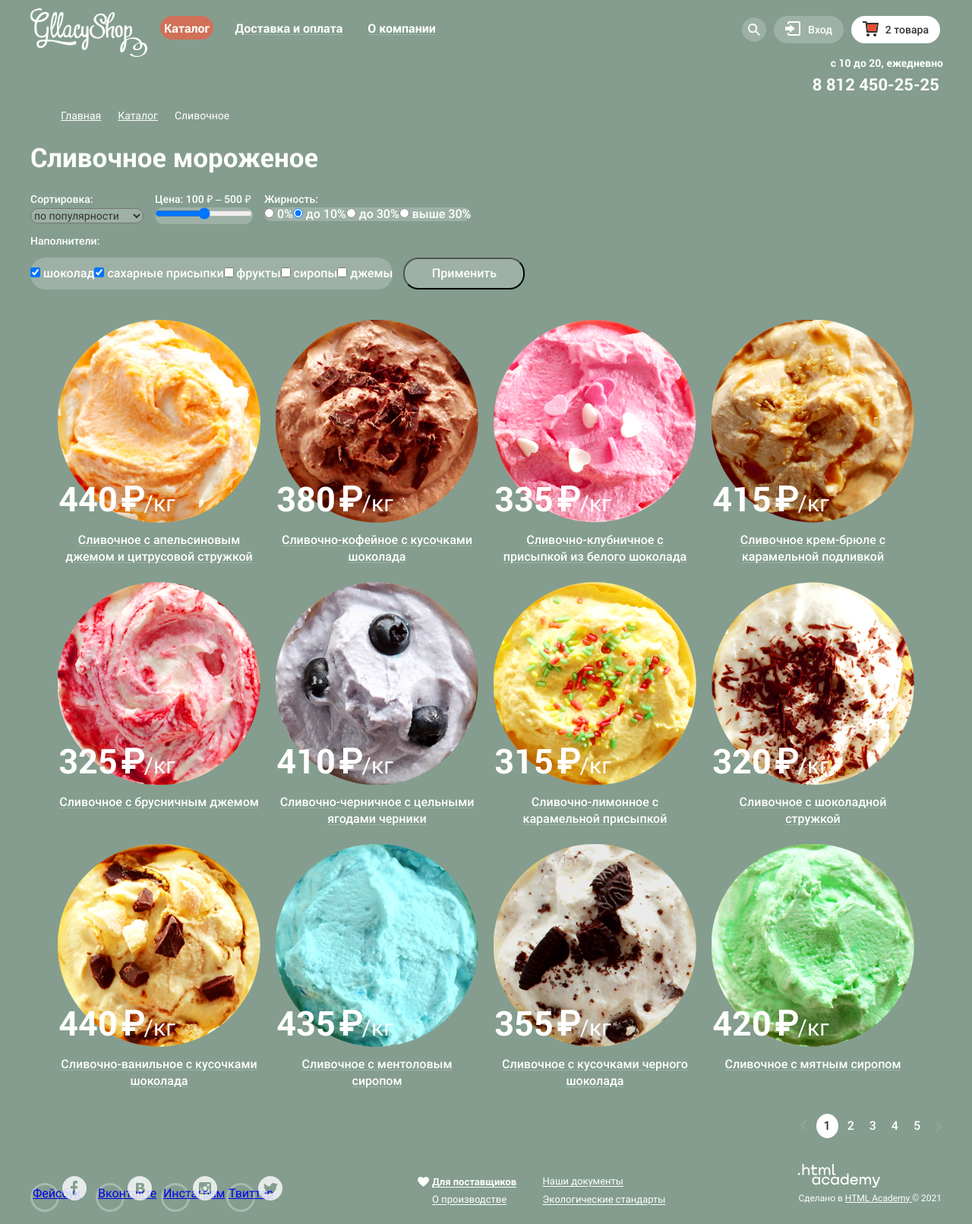
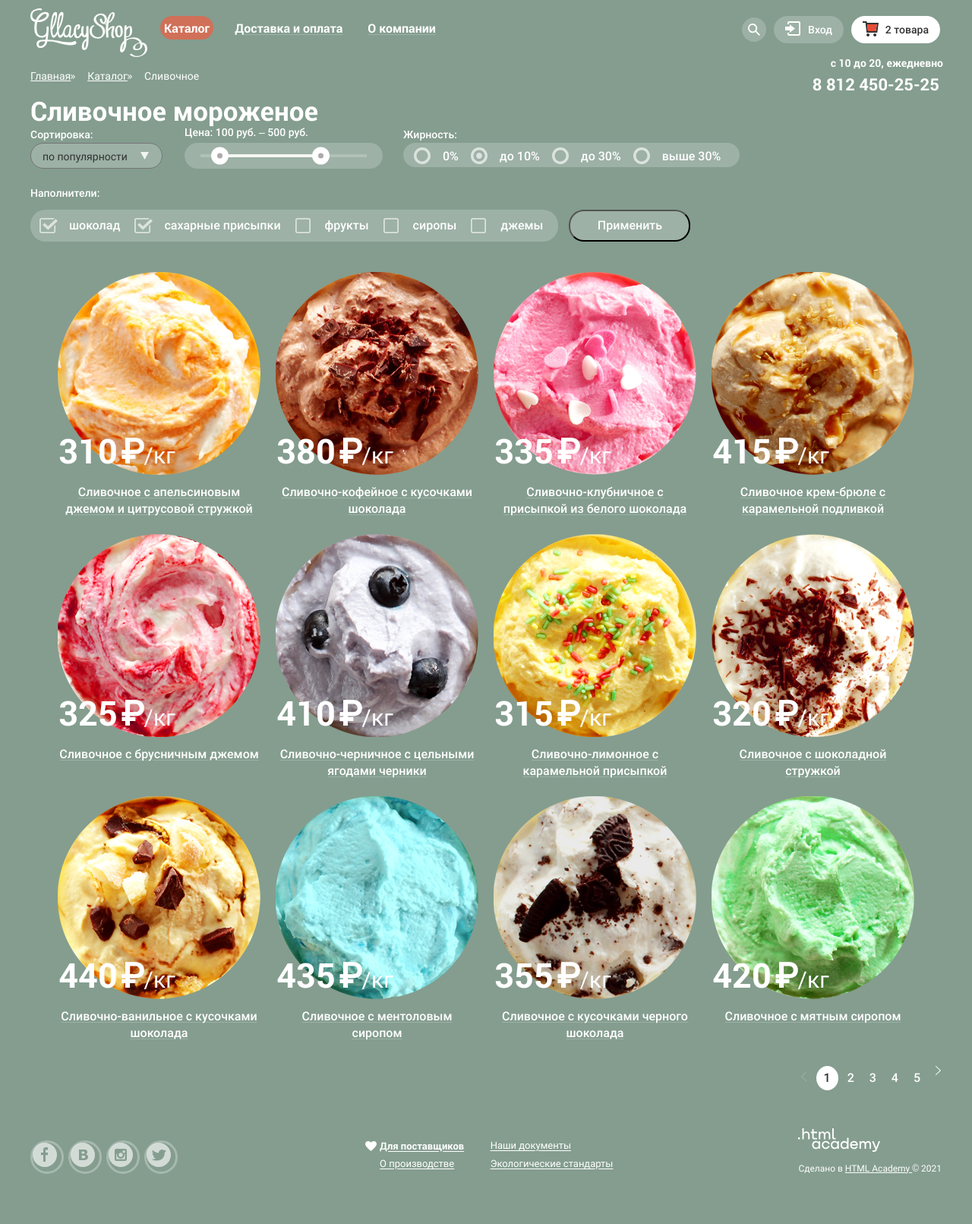
Before and after one commit to elychez/1826355-gllacy-31, a plain HTML site: page catalog.html in a window 1280 px wide. Shown: the top 1611 px of the page at 76% size. After the commit the page ends 1587 px from the top, so only its background shows below. Drawn offline with Linux system fonts and the light colour scheme.

Commit message:
7.17. Декоративные элементы на главной странице

```diff
--- a/catalog.html
+++ b/catalog.html
@@ -14,8 +14,8 @@
 </head>
 <body>
 
-<header class="main-header">
-  <div class="container">
+<header class="main-header container">
+  <div>
     <nav class="main-navigation">
       <div class="main-navigation-wrapper">
         <a href="index.html" class="main-header-logo">
@@ -58,7 +58,7 @@
         </a>
         <div class="search-wrapper">
           <form class="search-form"  action="https://echo.htmlacademy.ru" method="get">
-            <input class="login-input search-input" type="search" placeholder="Крем-брюле">
+            <input class="login-input search-input catalog-search" type="search" placeholder="Крем-брюле">
           </form>
         </div>
       </li>
@@ -140,20 +140,6 @@
     </ul>
   </nav>
 <div class="work-time-wrapper">
-    <div class="work-time">
-      <p class="work-time-text">
-        с 10 до 20, ежедневно
-      </p>
-      <div class="telephone-number">
-        <a class="telephone-number-link" href="tel:88124502525">8 812 450-25-25</a>
-      </div>
-    </div>
-</div>
-  </div>
-</header>
-
-<main class="container">
-
   <section class="breadcrumb">
     <h2 class="visually-hidden">breadcrumb</h2>
     <ul class="breadcrumb-items">
@@ -168,6 +154,21 @@
       </li>
     </ul>
   </section>
+    <div class="work-time">
+      <p class="work-time-text">
+        с 10 до 20, ежедневно
+      </p>
+      <div class="telephone-number">
+        <a class="telephone-number-link" href="tel:88124502525">8 812 450-25-25</a>
+      </div>
+    </div>
+
+</div>
+  </div>
+</header>
+
+<main class="container">
+
 
   <h1 class="icecream-main-title">Сливочное мороженое</h1>
 
@@ -178,7 +179,7 @@
         <div class="sorting-container">
           <div class="select-wrapper sort">
           <label class="sort-label sort-title" for="sorting">Сортировка:</label>
-            <div>
+            <div class="sort-by-wrapper">
           <select class="sort-by filter-background" name="sorting" id="sorting">
             <option value="popularity">по популярности</option>
             <option value="cheap-first">сначала недорогие</option>
@@ -187,12 +188,16 @@
           </select>
             </div>
           </div>
-          <div class="sort-by-price sort">
-          <label class="price-range sort-title" for="price-range">Цена: 100 ₽ – 500 ₽</label>
-          <div class="filter-background">
-          <input type="range" id="price-range" name="price-range">
-          </div>
-          </div>
+          <fieldset class="sort-by-price sort">
+            <legend class="price-range sort-title">Цена: 100 руб. – 500 руб.</legend>
+            <div class="price-field">
+              <div class="price-scale">
+                <div class="price-scale-chosen"></div>
+              </div>
+              <div class="price-toogle first-toogle" tabindex="0"></div>
+              <div class="price-toogle second-toogle" tabindex="0"></div>
+            </div>
+          </fieldset>
           <div class="sort-by-richness sort">
           <span class="richness-title sort-title">Жирность:</span>
             <ul class="filter-list filter-background radio-buttons">
@@ -255,7 +260,7 @@
         <div class="item-preview-absolute">
         <img src="img/orange_icecream.png" width="267" height="267" alt="Сливочное мороженое с апельсиноым джемом">
           <p class="price">
-            <span class="price-value">440</span>
+            <span class="price-value">310</span>
             <span class="ruble">₽</span>
             <span class="kg">/кг</span>
           </p>
@@ -454,24 +459,26 @@
 <footer class="footer-container container">
 
   <div class="page-footer">
+
     <ul class="social-list">
-      <li class="social-list-item">
-        <a class="social-link" href="#">Фейсбук</a>
-        <img src="img/logo_facebook.svg" width="32" height="32" alt="">
+      <li class="socials-list-item">
+        <a href="#" class="social-link social-link-fb" aria-label="Facebook">
+        </a>
       </li>
-      <li class="social-list-item">
-        <a class="social-link" href="#">Вконтакте</a>
-        <img src="img/logo_vk.svg" width="32" height="32" alt="">
+      <li class="socials-list-item">
+        <a href="#" class="social-link social-link-vk" aria-label="Vkontakte">
+        </a>
       </li>
-      <li class="social-list-item">
-        <a class="social-link" href="#">Инстаграм</a>
-        <img src="img/logo_ig.svg" width="32" height="32" alt="">
+      <li class="socials-list-item">
+        <a href="#" class="social-link social-link-insta" aria-label="Instagram">
+        </a>
       </li>
-      <li class="social-list-item">
-        <a class="social-link" href="#">Твиттер</a>
-        <img src="img/logo_twitter.svg" width="32" height="32" alt="">
+      <li class="socials-list-item">
+        <a href="#" class="social-link social-link-twitter" aria-label="Twitter">
+        </a>
       </li>
     </ul>
+
     <div class="about-us-wrapper">
       <ul class="about-us-list">
         <li class="about-us-item">
@@ -489,16 +496,18 @@
       </ul>
     </div>
     <div class="logo-link">
-      <a class="html-link" href="https://htmlacademy.ru/intensive/htmlcss"><img src="img/logo_htmlacademy.svg" width="108" height="31" alt="Лого htmlacademy">
-        <div>
+      <img src="img/logo_htmlacademy.svg" width="108" height="31" alt="Лого htmlacademy">
+      <div class="made">
         <span class="made-in">
         Сделано в
+          <a class="html-link" href="https://htmlacademy.ru/intensive/htmlcss">
           <span class="html">
             HTML Academy
-          </span>© 2021
+          </span>
+          </a>
+            © 2021
         </span>
-        </div>
-      </a>
+      </div>
     </div>
   </div>
 
--- a/css/style.css
+++ b/css/style.css
@@ -24,6 +24,8 @@
 
 :root {
   --basic-green: #849D8F;
+  --basic-blue: #8996A6;
+  --basic-brown:#9D8B84;
   --basic-black: #323232;
   --basic-white: #FFFFFF;
   --basic-grey: #5A5A5A;
@@ -156,6 +158,8 @@ body {
   font-size: 32px;
   line-height: 44px;
   padding: 9px 23px;
+  font-weight: bold;
+  letter-spacing: 2px;
 }
 
 .hot-offer-title {
@@ -255,8 +259,6 @@ body {
   list-style: none;
   position: relative;
   padding-left: 63px;
-  padding-top: 3px;
-  padding-bottom: 15px;
 }
 
 .advantages-description {
@@ -265,6 +267,7 @@ body {
 line-height: 30px;
 color: var(--basic-black);
 margin-top: 18px;
+margin-bottom: 16px;
 padding-left: 13px;
 }
 
@@ -293,6 +296,7 @@ body {
 margin: 0;
 padding: 0;
 margin-left: 20px;
+  max-width: 287px;
 }
 
 .blog-image {
@@ -455,6 +459,7 @@ body {
 background-image: url("../img/vaffel_background.png");
 background-size: cover;
 border-radius: 16px;
+  min-height: 306px;
 }
 
 .email {
@@ -521,7 +526,7 @@ body {
 justify-content: flex-end;
 }
 
-.custom-item-preview::before {
+.item-preview-hit::before {
 background-image: url("../img/hit.png");
 background-repeat: no-repeat;
 display: block;
@@ -702,10 +707,21 @@ margin-right: 22px;
 text-decoration: underline;
 }
 
+.breadcrumb-item-list:not(:last-child):after {
+background-image: url("../img/bread_arrows.svg");
+content: "";
+position: absolute;
+width: 6px;
+height: 6px;
+top: 42%;
+}
+
 .icecream-main-title {
 font-weight: bold;
 font-size: 35px;
 line-height: 41px;
+margin: 0;
+padding: 0;
 }
 
 .sort-title {
@@ -747,6 +763,7 @@ font-weight: normal;
 font-size: 14px;
 line-height: 16px;
 color: var(--basic-black);
+padding: 9px 30px 7px 15px;
 }
 
 .filter-list li {
@@ -769,6 +786,7 @@ margin-left: 14px;
 .filter-background {
 background-color: var(--background-lighter);
 border-radius: 20px;
+-webkit-appearance: none;
 }
 
 .page {
@@ -776,6 +794,12 @@ height: 100%;
 box-sizing: border-box;
 }
 
+.sort-by-wrapper {
+background-image: url("../img/arrow.svg");
+background-repeat: no-repeat;
+background-position: 145px 12px;
+}
+
 .page-body {
 min-height: 100%;
 }
@@ -807,9 +831,13 @@ display: flex;
 
 .work-time-wrapper {
 display: flex;
-justify-content: flex-end;
+  justify-content: space-between;
 margin-right: -2px;
 margin-top: -20px;
+}
+
+.breadcrumb {
+  padding-top: 28px;
 }
 
 .main-title {
@@ -931,10 +959,8 @@ display: none;
 background: var(--basic-lighter);
 box-shadow: 0 20px 20px rgba(0, 0, 0, 0.4);
 border-radius: 4px;
-  display: none;
 width: 477px;
 padding: 20px 17px 22px 19px;
-  z-index: 33;
   position: fixed;
 top: 25%;
 right: 0;
@@ -972,6 +998,17 @@ display: none;
 margin-bottom: 26px;
 margin-top: 0;
 margin-left: 4px;
+}
+
+.overlay {
+  display: none;
+  background-color: rgba(0, 0, 0, 0.4);
+  width: 100%;
+  height: 100%;
+  z-index: 99;
+  position: fixed;
+  top: 0;
+  left: 0;
 }
 
 .search-wrapper {
@@ -1077,6 +1114,7 @@ margin-top: 34px;
 display: grid;
 grid-template-columns: 1fr 1fr;
 column-gap: 26px;
+row-gap: 21px;
 padding: 0;
 margin: 0;
 }
@@ -1089,8 +1127,6 @@ margin: 0;
 .main-advantages {
 padding: 7px 22px 16px 8px;
 margin-top: 15px;
-  margin-bottom: -5px;
-
 }
 
 .blog-email {
@@ -1109,6 +1145,9 @@ flex-wrap: wrap;
 
 .breadcrumb-items {
 display: flex;
+position: relative;
+margin: 0;
+padding: 0;
 }
 
 .sorting-container {
@@ -1124,6 +1163,7 @@ align-items: center;
 
 .sort {
 margin-right: 15px;
+border: 0;
 }
 
 .fill-wrapper {
@@ -1151,14 +1191,14 @@ padding: 5px 10px;
 
 .next-page-button::after {
 content: "";
-background-image: url("../img/page_arrow.png");
+background-image: url("../img/next-page.svg");
 display: inline-block;
 background-repeat: no-repeat;
 width: 8px;
 height: 12px;
-transform: rotate(180deg);
 vertical-align: middle;
 padding: 5px 0;
+
 }
 
 .previous-page-button::before {
@@ -1260,7 +1300,7 @@ left: 18%;
 }
 
 .item-preview:hover .item-preview-absolute {
-background-color: var(--basic-lighter);
+background-color: rgba(255, 255, 255, 0.2);
 box-shadow: 0 20px 20px rgba(0, 0, 0, 0.2);
 border-radius: 4px;
 position: absolute;
@@ -1393,7 +1433,7 @@ padding: 0;
 .social-list {
 display: flex;
 flex-wrap: wrap;
-  gap: 12px;
+  gap: 6px;
 padding: 0;
 }
 
@@ -1432,10 +1472,12 @@ background-image: url("../img/icecream.png");
 
 .site-wrapper-2 {
 background-image: url("../img/icecream2.png");
+  background-color: var(--basic-blue);
 }
 
 .site-wrapper-3 {
 background-image: url("../img/icecream3.png");
+  background-color: var(--basic-brown);
 }
 
 .slider {
@@ -1508,7 +1550,8 @@ background-color: var(--basic-white);
 }
 
 .footer-container {
-margin-top: 18px;
+padding-top: 18px;
+padding-bottom: 26px;
 }
 
 .catalog-menu:hover .menu-list {
@@ -1572,14 +1615,15 @@ font-weight: bold;
 
 .new::after {
 content: "";
-background-image: url("../img/underline.png");
-  width: 100%;
+background-image: url(../img/underline.png);
+width: 90%;
 height: 1px;
 display: block;
 margin-bottom: 2px;
 margin-top: 15px;
 position: absolute;
 top: 14%;
+left: 7px;
 }
 
 
@@ -1622,8 +1666,8 @@ margin-top: 15px;
 
 .social-link {
 display: inline-block;
-  width: 32px;
-  height: 32px;
+  width: 38px;
+  height: 38px;
 border: 3px solid rgba(255, 255, 255, 0.288);
 border-radius: 50%;
 vertical-align: middle;
@@ -1666,3 +1710,140 @@ margin-top: 15px;
 border: 3px solid rgba(255, 255, 255, 0.9);
 opacity: 0.8;
 }
+
+.catalog-search {
+width: 81%;
+}
+.price-field {
+position: relative;
+width: 219px;
+background-color: rgba(255, 255, 255, 0.2);
+padding: 15px 21px;
+border-radius: 20px;
+}
+
+.price-scale {
+position: relative;
+height: 4px;
+background-color: rgba(255, 255, 255, 0.2);
+}
+
+.price-scale-chosen {
+position: absolute;
+height: 4px;
+background-color: #f8f7f4;
+left: 22px;
+right: 55px;
+}
+
+.price-toogle {
+position: absolute;
+top: 50%;
+height: 7px;
+width: 7px;
+background-color: #ababab;
+border: 8px solid #fff;
+border-radius: 50%;
+transform: translateY(-50%);
+cursor: pointer;
+}
+
+.first-toogle {
+left: 35px;
+transition: transform 0.5s ease;
+}
+
+.second-toogle {
+left: 168px;
+}
+
+.first-toogle:hover,
+.second-toogle:hover,
+.first-toogle:focus,
+.second-toogle:focus {
+transform: translateY(-50%) scale(1.1);
+transition: transform 0.5s ease;
+}
+
+.radio-buttons {
+border-radius: 20px;
+padding: 0 0 5px 23px;
+background-color: rgba(255, 255, 255, 0.2);
+color: white;
+}
+
+.radio-buttons li {
+padding: 9px 25px 0 25px;
+position: relative;
+}
+
+.radio-buttons input {
+-webkit-appearance: none;
+-moz-appearance: none;
+}
+
+.radio-buttons label::before {
+content: url("../img/radio-off.svg");
+position: absolute;
+left: -9px;
+bottom: -5px;
+cursor: pointer;
+opacity: 0.8;
+transition: opacity 0.3s ease;
+}
+
+.radio-buttons :checked+label::before {
+content: url("../img/radio-on.svg");
+}
+
+.radio-buttons :focus+label::before {
+outline: blue auto 1px;
+}
+
+.radio-buttons label:hover::before {
+opacity: 1;
+transition: opacity 0.3s ease;
+}
+
+.filter-fill {
+border-radius: 20px;
+padding: 0px 0px 9px 21px;
+background-color: rgba(255, 255, 255, 0.2);
+color: white;
+}
+
+.filter-fill li {
+padding: 9px 28px 0px 26px;
+position: relative;
+}
+
+.filter-fill li:last-child {
+padding-right: 20px;
+}
+
+.filter-fill input {
+-webkit-appearance: none;
+-moz-appearance: none;
+}
+
+.filter-fill label::before {
+content: url("../img/checkbox-off.svg");
+position: absolute;
+left: -9px;
+bottom: -5px;
+opacity: 0.8;
+transition: opacity 0.3s ease;
+}
+
+.filter-fill :focus+label::before {
+outline: blue auto 1px;
+}
+
+.filter-fill :checked+label::before {
+content: url("../img/checkbox-on.svg");
+}
+
+.filter-fill label:hover::before {
+opacity: 1;
+transition: opacity 0.3s ease;
+}
```
Also changed, not shown: index.html (+8 -6 lines), img/arrow.svg (added), img/bread_arrows.svg (added), img/checkbox-off.svg (added), img/checkbox-on.svg (added), img/next-page.svg (added), img/radio-off.svg (added), img/radio-on.svg (added). Lines whose indentation alone changed are shown as unchanged.
